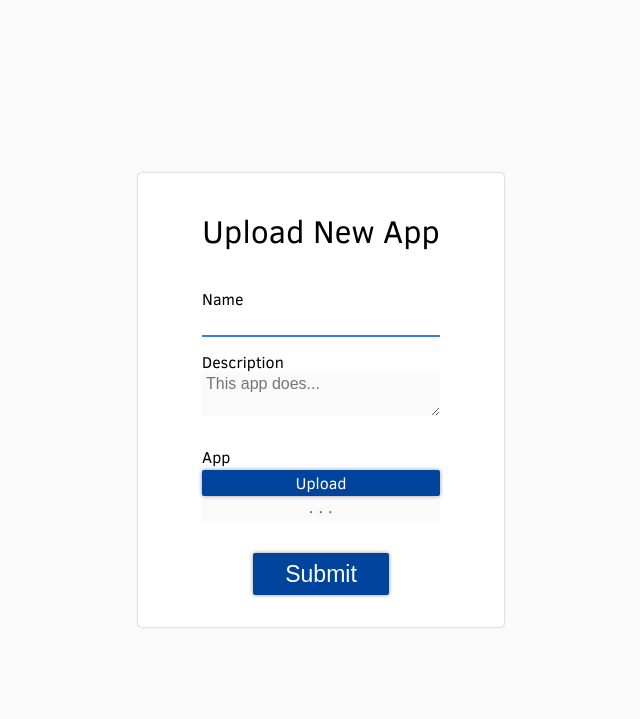
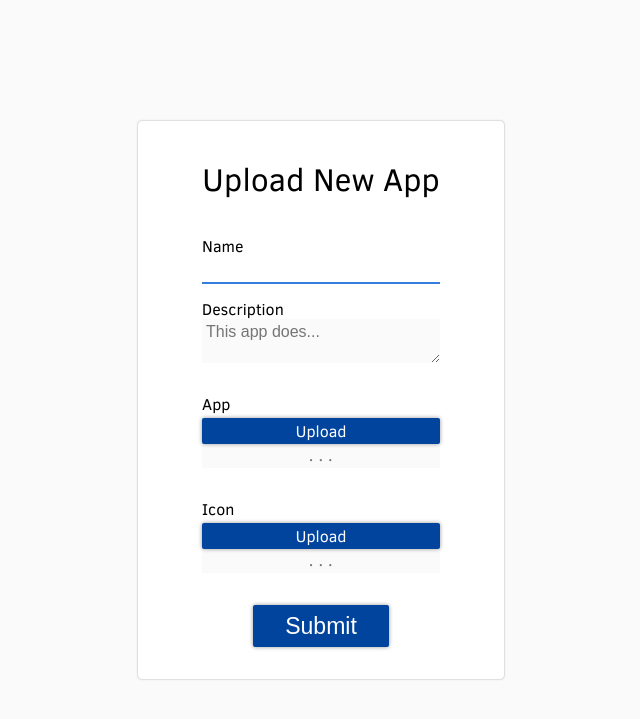
Before and after one commit to logankaser/ford_hackathon, a Flask app: template server/app_server/templates/new_app.html in a window 1280 px wide. Shown: the top 719 px of the page, without its empty margins (319-959 px from the left). Run offline with Flask 2, Linux system fonts and the light colour scheme; the template is opened without the code that fills it, so the values that code supplies are empty, except form fields; form fields are guessed from the names that the template uses.

Commit message:
added picture upload and checksum

```diff
--- a/server/app_server/forms.py
+++ b/server/app_server/forms.py
@@ -1,6 +1,6 @@
 from flask_wtf import FlaskForm
 from wtforms import StringField, PasswordField, TextAreaField, SubmitField
-from wtforms.validators import DataRequired, Email, Length
+from wtforms.validators import DataRequired, Email, Length, Regexp
 from flask_wtf.file import FileField, FileRequired
 
 class RegisterForm(FlaskForm):
@@ -18,4 +18,5 @@ class AppCreationForm(FlaskForm):
     name = StringField("App Name", validators=[DataRequired()])
     description = TextAreaField("Description", validators=[DataRequired(), Length(max=1000)])
     app = FileField("Upload App Package", validators=[FileRequired()])
+    icon = FileField("App Icon", validators=[FileRequired()])
     submit = SubmitField("Submit App")
--- a/server/app_server/models.py
+++ b/server/app_server/models.py
@@ -77,4 +77,7 @@ class AppEntry(db.Model):
     created = db.Column(db.DateTime, nullable=False)
     updated = db.Column(db.DateTime, nullable=False)
     downloads = db.Column(db.Integer, nullable=False)
+    icon_ext = db.Column(db.String(), nullable=False)
+    approved = db.Column(db.Boolean, nullable=False)
+    checksum = db.Column(db.String(), nullable=True)
     dev_id = db.Column(db.Integer, db.ForeignKey("user.id"), nullable=False)
--- a/server/app_server/templates/new_app.html
+++ b/server/app_server/templates/new_app.html
@@ -15,13 +15,27 @@ Upload New App
 	{{ form.app.label }}
 	<div class="Pos(r) Ta(c) P(s04) Mt(s04) Bgc(blue-dark) C(white) Op(.85):h Bdrus(s05) Bxsh(0,0,s04,grey-5)">
 		<span>Upload</span>
-		{{ form.app(id="upload_button", type="file", class_="D(b) P(0) M(0) Op(0) H(100%) T(0) Pos(a) Cur(p)") }}
+		{{ form.app(id="upload_app", accept="application/gzip,.gz,.tgz", type="file", class_="D(b) P(0) M(0) Op(0) H(100%) T(0) Pos(a) Cur(p)") }}
 	</div>
-	<input id="uploaded_file" placeholder="..." disabled class="Bd(n) Bgc(grey-10) W(100%) Ta(c) Ff(Inconsolata) Fz(s2)"/>
+	<input id="uploaded_app" placeholder="..." disabled class="Bd(n) Bgc(grey-10) W(100%) Ta(c) Ff(Inconsolata) Fz(s2)"/>
 	<script>
-	const upload_button = document.getElementById("upload_button");
-	upload_button.onchange = () => {
-		document.getElementById("uploaded_file").value = upload_button.value.split("\\").reverse()[0];;
+	const upload_app_button = document.getElementById("upload_app");
+	upload_app_button.onchange = () => {
+		document.getElementById("uploaded_app").value = upload_app_button.value.split("\\").reverse()[0];;
+	};
+	</script>
+</div>
+<div class="M(0) Mb(s4)">
+	{{ form.icon.label }}
+	<div class="Pos(r) Ta(c) P(s04) Mt(s04) Bgc(blue-dark) C(white) Op(.85):h Bdrus(s05) Bxsh(0,0,s04,grey-5)">
+		<span>Upload</span>
+		{{ form.icon(id="upload_icon", accept=".png,.jpg,.jpeg", type="file", class_="D(b) P(0) M(0) Op(0) H(100%) T(0) Pos(a) Cur(p)") }}
+	</div>
+	<input id="uploaded_icon" placeholder="..." disabled class="Bd(n) Bgc(grey-10) W(100%) Ta(c) Ff(Inconsolata) Fz(s2)"/>
+	<script>
+	const upload_icon_button = document.getElementById("upload_icon");
+	upload_icon_button.onchange = () => {
+		document.getElementById("uploaded_icon").value = upload_icon_button.value.split("\\").reverse()[0];;
 	};
 	</script>
 </div>
```
Also changed, not shown: server/app_server/dev.py (+26 -3 lines).
